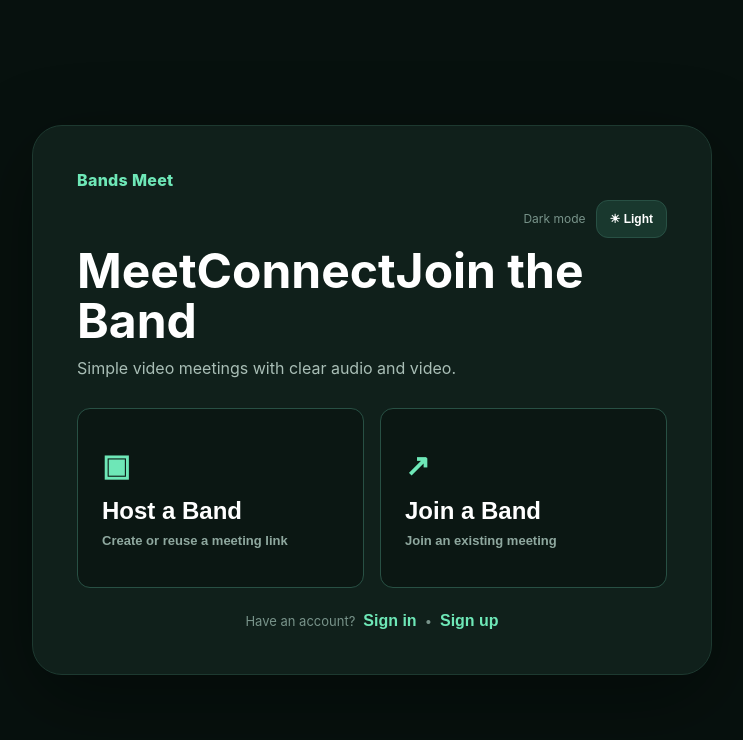
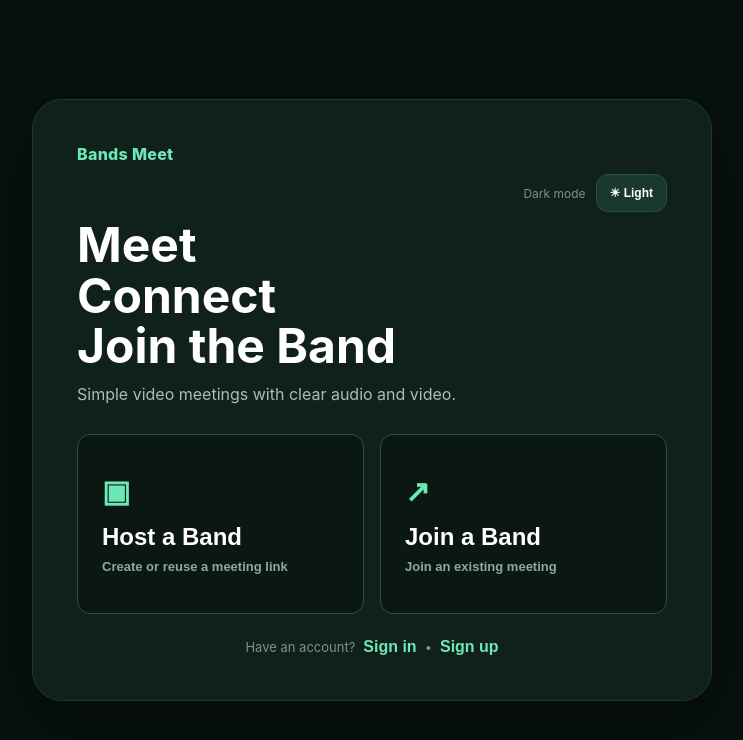
Before and after one commit to Phyn-Creative/Bands-Meet, a React (Vite) app: page / in a window 1280 px wide. Shown: the top 740 px of the page, without its empty margins (268-1011 px from the left). Built offline with nearby package versions, Linux system fonts and the light colour scheme.

Commit message:
Style homepage tagline as separate lines

```diff
--- a/src/styles.css
+++ b/src/styles.css
@@ -86,3 +86,5 @@ button:disabled{opacity:.6;cursor:wait}
 .floating-reaction{position:absolute;left:50%;top:34%;transform:translate(-50%,-50%);z-index:5000;font-size:64px;filter:drop-shadow(0 6px 16px #0008);animation:reaction-pop 1.8s ease-out both;pointer-events:none}.hand-badge{position:absolute;right:22px;bottom:110px;z-index:5000;width:48px;height:48px;display:grid;place-items:center;border-radius:50%;background:#18a878;color:#fff;font-size:25px;box-shadow:0 8px 24px #0007}.native-audio-button.active{background:#18a878!important}.native-reaction-button{width:44px!important;height:44px!important;margin:0!important;padding:0!important;border:0!important;border-radius:12px!important;background:#19382e!important;color:#fff!important;font-size:18px!important;line-height:1}.theme-light .native-reaction-button{background:#e5efeb!important;color:#17352b!important}@keyframes reaction-pop{0%{opacity:0;transform:translate(-50%,-50%) scale(.5)}18%{opacity:1;transform:translate(-50%,-50%) scale(1.15)}70%{opacity:1;transform:translate(-50%,-58%) scale(1)}100%{opacity:0;transform:translate(-50%,-78%) scale(.9)}}
 
 .host-controls-panel{position:fixed;top:72px;right:18px;z-index:13000;width:min(330px,calc(100vw - 36px));padding:22px;border:1px solid #285044;border-radius:18px;background:#07110ef5;backdrop-filter:blur(16px);box-shadow:0 18px 50px #0008}.host-controls-panel h2{margin:0 0 6px;font-size:20px}.host-controls-panel p{margin:0 0 14px;color:#9fb4ac;font-size:13px}.host-controls-panel button{height:44px;font-size:14px}.host-controls-panel .sidebar-close{position:absolute;top:9px;right:9px;width:34px!important;height:34px!important;margin:0!important;padding:0!important}.native-host-button{width:44px!important;height:44px!important;margin:0!important;padding:0!important;border:0!important;border-radius:12px!important;background:#19382e!important;color:#fff!important;font-size:19px!important;line-height:1}.theme-light .host-controls-panel{background:#fff;color:#17352b;border-color:#cbdad4}.theme-light .host-controls-panel p{color:#60756d}.theme-light .native-host-button{background:#e5efeb!important;color:#17352b!important}
+
+.home-shell h1 span{display:block}
```
